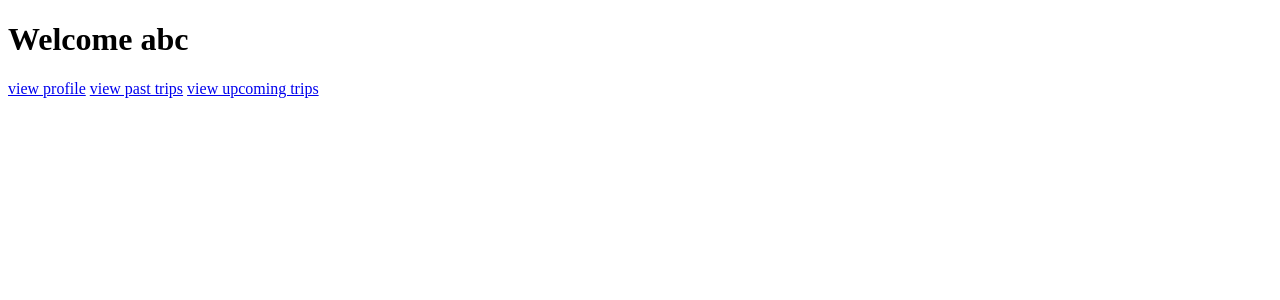
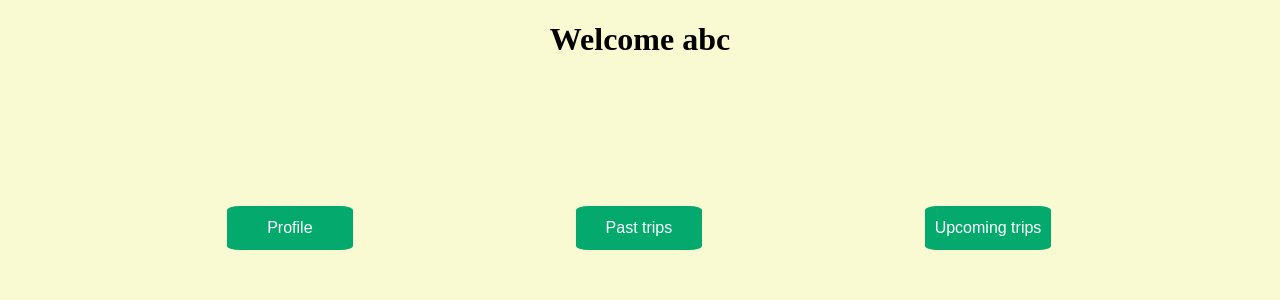
Before and after one commit to Khalaq04/Rent_A_Car, a Flask app: page /driver/1/home in a window 1280 px wide. Shown: the top 300 px of the page. Run offline with Flask 3, Linux system fonts and the light colour scheme; data that the repository does not hold is empty; some libraries are stand-ins or nearby versions.

Commit message:
Added employee controller and employee home page html and css for driver home page

```diff
--- a/app.py
+++ b/app.py
@@ -11,6 +11,7 @@ app = create_app()
 
 from applications.UtilsController import *
 from applications.DriverController import *
+from applications.EmployeeController import *
 
 if __name__ == '__main__':
-    app.run()
+    app.run(debug=True)
--- a/applications/DriverController.py
+++ b/applications/DriverController.py
@@ -17,7 +17,7 @@ def get_car_details():
     conn.close()
 
 @app.route("/driver/1/home", methods=["GET", "POST"])
-def home_page():
+def driver_home_page():
     if(request.method=='GET'):
         #temp:
         driverInfo = {"did":1, "name":"abc"}
--- /dev/null
+++ b/static/stylesheets/DriverHomePage.css
@@ -0,0 +1,38 @@
+h1{
+    text-align: center;
+}
+
+body{
+    background-color: lightgoldenrodyellow;
+}
+
+button{
+    margin-top: 10%;
+    margin-left: 17.3%;
+    background-color: #04AA6D;
+    color: white;
+    font-size: 100%;
+    font-weight: 50%;
+    border: none;
+    width: 10%;
+    padding-top: 1%;
+    padding-bottom: 1%;
+    cursor: pointer;
+    transition: opacity 0.15s;
+    border-radius: 10%;
+    white-space: nowrap;
+}
+
+button:hover{
+    opacity: 0.95;
+    box-shadow: 1.5px 1.5px 4px rgb(0, 0, 0.25);
+}
+
+button:active{
+    opacity: 0.8;
+}
+
+.link
+{
+    text-decoration: none;
+}
--- a/templates/DriverHomePage.html
+++ b/templates/DriverHomePage.html
@@ -1,12 +1,22 @@
 <!DOCTYPE html>
 <html>
+
     <head>
         <title>Driver Home Page</title>
         <h1>Welcome {{ driverInfo.name }}</h1>
     </head>
+    <link rel="stylesheet" href="{{ url_for('static', filename='stylesheets/DriverHomePage.css') }}">
     <body>
-        <a href="driver/{{ driverInfo.did }}/profile">view profile</a>
-        <a href="/driver/past-trips">view past trips</a>
-        <a href="/driver/upcoming-trips">view upcoming trips</a>
+        <div class="row">
+            <a class="link" href="driver/{{ driverInfo.did }}/profile">
+                <button class="profile">Profile</button>
+            </a>
+            <a class="link" href="/driver/past-trips">
+                <button class="past_trips">Past trips</button>
+            </a>
+            <a class="link" href="/driver/upcoming-trips">
+                <button class="up_trips">Upcoming trips</button>
+            </a>
+        </div>
     </body>
 </html>
```
Also changed, not shown: applications/EmployeeController.py (added, +7 -0 lines), static/stylesheets/LandingPage.css (+5 -5 lines), templates/EmployeeHomePage.html (added, +15 -0 lines).
